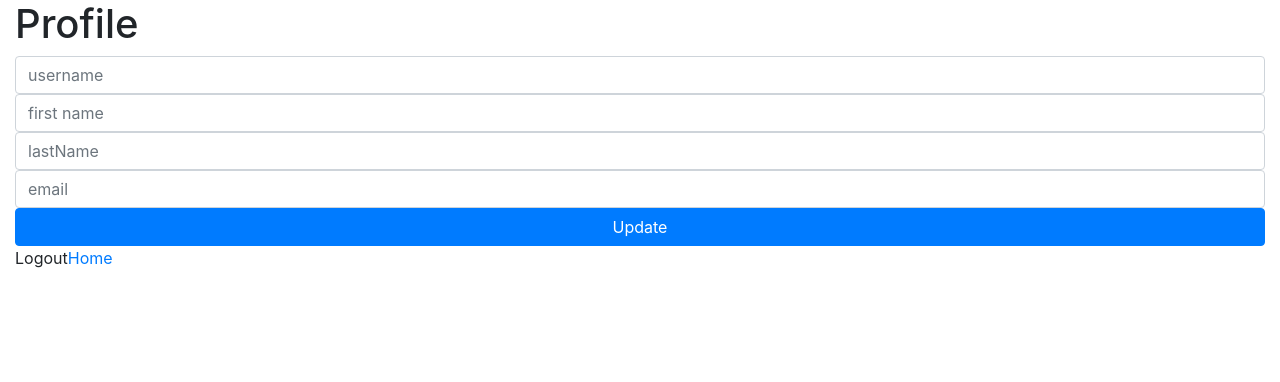
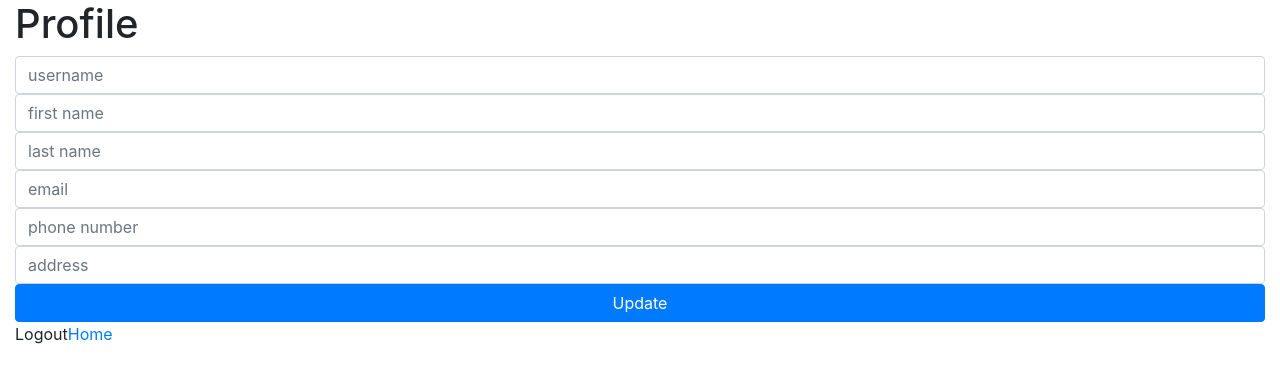
Before and after one commit to nancyyli/webdev-summer2-angular-xli, an Angular app: page /profile in a window 1280 px wide. Shown: the top 382 px of the page. Built offline with nearby package versions, Linux system fonts and the light colour scheme.

Commit message:
added other fields for profile

```diff
--- a/src/app/profile/profile.component.html
+++ b/src/app/profile/profile.component.html
@@ -2,17 +2,23 @@
 <div class="container-fluid">
   <h1>Profile</h1>
 
-  <input [(ngModel)]="username"
+  <input [(ngModel)]="user.username"
          placeholder="username"
          class="form-control"/>
-  <input [(ngModel)]="firstName"
+  <input [(ngModel)]="user.firstName"
          placeholder="first name"
          class="form-control"/>
-  <input [(ngModel)]="lastName"
-         placeholder="lastName"
+  <input [(ngModel)]="user.lastName"
+         placeholder="last name"
          class="form-control"/>
-  <input [(ngModel)]="email"
+  <input [(ngModel)]="user.email"
          placeholder="email"
+         class="form-control"/>
+  <input [(ngModel)]="user.phoneNumber"
+         placeholder="phone number"
+         class="form-control"/>
+  <input [(ngModel)]="user.address"
+         placeholder="address"
          class="form-control"/>
   <button (click)="update()"
           class="btn btn-primary btn-block">
```
